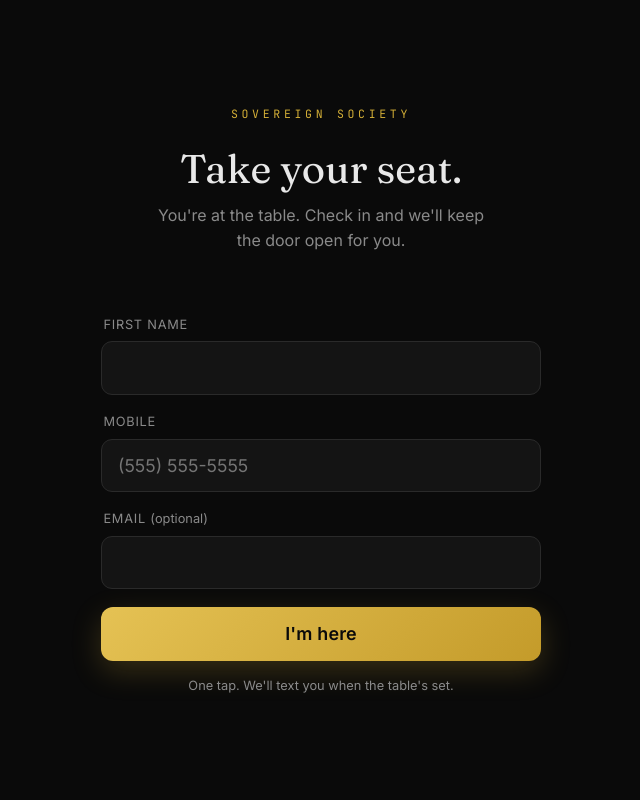
After one commit to kashi-creator/anti-billionaires-app, a Flask app: page /checkin in a window 1280 px wide. The commit adds this page. Shown: the whole page, without its empty margins (319-959 px from the left). Run offline with Flask 3, Linux system fonts and the light colour scheme; some libraries are stand-ins or nearby versions.

Commit message:
door: /checkin attendance capture -> GHL (meetings_attended + hard-close trigger)
Kiosk QR now points at /checkin (was /join). Walk-ins are captured into GHL
BEFORE any pay CTA so guests who use a free meeting and don't buy are no longer
invisible:
- append-only attendance tags (meeting-checkin, sms-opted-in, prospect) that
  never clobber an existing member's stage tag
- incrementing meetings_attended custom field
- used-2-meetings on a non-member's 2nd+ visit -> fires the post-meeting
  hard-close workflow
/join is unchanged (still the email pay-link). Validated live against GHL:
counter 0->1->2 and used-2-meetings applied on visit #2.

```diff
--- a/app.py
+++ b/app.py
@@ -2211,6 +2211,37 @@ def join_checkout():
         return redirect(url_for("join"))
 
 
+# ===== DOOR CHECK-IN (attendance capture) =====
+# The kiosk QR points here. Every walk-in is captured into GHL (attendance +
+# meetings_attended count) BEFORE the join CTA, so guests who use a free meeting
+# and don't pay that night are no longer invisible to the nurture / hard-close.
+
+@app.route("/checkin", methods=["GET"])
+def checkin():
+    """Door check-in landing (the kiosk QR points here)."""
+    return render_template("checkin.html")
+
+
+@app.route("/checkin", methods=["POST"])
+@limiter.limit("60 per minute")
+@require_csrf
+def checkin_submit():
+    """Capture a walk-in -> GHL (attendance + meetings_attended). Returns JSON."""
+    name = (request.form.get("name") or "").strip()
+    phone = (request.form.get("phone") or "").strip()
+    email = (request.form.get("email") or "").strip().lower()
+    if not name or len(name) > 120:
+        return jsonify({"error": "Enter your name."}), 400
+    digits = "".join(ch for ch in phone if ch.isdigit())
+    if len(digits) < 7 or len(phone) > 40:
+        return jsonify({"error": "Enter a valid mobile number."}), 400
+    if email and ("@" not in email or "." not in email or len(email) > 200):
+        return jsonify({"error": "That email doesn't look right."}), 400
+    ghl.register_door_checkin(name=name, phone=phone, email=email or None)
+    first = name.split()[0] if name.split() else name
+    return jsonify({"success": True, "first_name": first})
+
+
 @app.route("/subscription/success", methods=["GET", "POST"])
 @require_csrf
 def subscription_success():
--- /dev/null
+++ b/templates/checkin.html
@@ -0,0 +1,118 @@
+<!DOCTYPE html>
+<html lang="en">
+<head>
+<meta charset="UTF-8">
+<meta name="viewport" content="width=device-width, initial-scale=1.0, maximum-scale=1.0, user-scalable=no, viewport-fit=cover">
+<meta name="theme-color" content="#0A0A0A">
+<title>Check In — Sovereign Society</title>
+<meta name="robots" content="noindex">
+<link rel="icon" type="image/png" href="{{ url_for('static', filename='img/sovereign-logo.png') }}">
+<link rel="apple-touch-icon" href="{{ url_for('static', filename='img/sovereign-logo.png') }}">
+<link rel="preconnect" href="https://fonts.googleapis.com">
+<link rel="preconnect" href="https://fonts.gstatic.com" crossorigin>
+<link href="https://fonts.googleapis.com/css2?family=Fraunces:ital,opsz,wght@0,9..144,300;0,9..144,400;0,9..144,500;0,9..144,600&family=Inter:wght@300;400;500;600&family=JetBrains+Mono:wght@400;500&display=swap" rel="stylesheet">
+<style>
+  :root { --bg:#0A0A0A; --ink:#E8E8E8; --muted:#8A8A8A; --gold:#D4AF37; }
+  * { box-sizing:border-box; margin:0; padding:0; }
+  html, body { background:var(--bg); color:var(--ink); }
+  body {
+    font-family:'Inter',-apple-system,BlinkMacSystemFont,sans-serif;
+    min-height:100vh; min-height:100dvh;
+    display:flex; flex-direction:column; align-items:center; justify-content:center;
+    padding:2.2rem 1.25rem calc(2.2rem + env(safe-area-inset-bottom));
+    line-height:1.55; -webkit-font-smoothing:antialiased;
+  }
+  .wrap { width:100%; max-width:440px; }
+  .brand {
+    font-family:'JetBrains Mono',monospace; font-size:0.72rem; letter-spacing:0.32em;
+    text-transform:uppercase; color:var(--gold); text-align:center; margin-bottom:1.5rem;
+  }
+  h1 {
+    font-family:'Fraunces',Georgia,serif; font-weight:400;
+    font-size:clamp(1.9rem,8vw,2.5rem); line-height:1.14; text-align:center; margin-bottom:0.7rem;
+  }
+  .lede { color:var(--muted); font-size:1rem; text-align:center; margin:0 auto 1.8rem; max-width:34ch; }
+  label { display:block; font-size:0.8rem; letter-spacing:0.06em; text-transform:uppercase; color:var(--muted); margin:0 0 0.4rem 0.15rem; }
+  input {
+    width:100%; background:#141414; border:1px solid #2a2a2a; color:var(--ink);
+    font-size:1.1rem; font-family:inherit; padding:0.95rem 1rem; border-radius:11px;
+    margin-bottom:1.1rem; outline:none; transition:border-color .15s ease;
+  }
+  input:focus { border-color:var(--gold); }
+  .btn {
+    display:block; width:100%; text-align:center; text-decoration:none; border:none; cursor:pointer;
+    background:linear-gradient(135deg,#E5C254,#C49B2A); color:#0A0A0A;
+    font-family:inherit; font-weight:600; font-size:1.12rem; letter-spacing:0.01em;
+    padding:1.05rem 1.25rem; border-radius:12px; box-shadow:0 10px 30px rgba(212,175,55,0.22);
+    transition:transform .15s ease, box-shadow .15s ease;
+  }
+  .btn:active { transform:translateY(1px); }
+  .btn[disabled] { opacity:0.6; cursor:default; }
+  .fine { text-align:center; color:var(--muted); font-size:0.8rem; margin-top:0.9rem; }
+  .err { color:#f5b7b1; text-align:center; font-size:0.9rem; margin-bottom:1rem; min-height:1.1rem; }
+  #done { display:none; text-align:center; }
+  #done h1 { margin-bottom:0.9rem; }
+  #done .sub { color:var(--muted); font-size:1.02rem; margin:0 auto 2rem; max-width:32ch; }
+</style>
+</head>
+<body>
+  <div class="wrap">
+    <div class="brand">Sovereign Society</div>
+
+    <!-- Capture -->
+    <form id="checkin" novalidate>
+      <h1>Take your seat.</h1>
+      <p class="lede">You're at the table. Check in and we'll keep the door open for you.</p>
+      <div class="err" id="err"></div>
+      <input type="hidden" name="csrf_token" value="{{ csrf_token() }}">
+      <label for="name">First name</label>
+      <input id="name" name="name" type="text" autocomplete="given-name" autocapitalize="words" required>
+      <label for="phone">Mobile</label>
+      <input id="phone" name="phone" type="tel" inputmode="tel" autocomplete="tel" placeholder="(555) 555-5555" required>
+      <label for="email">Email <span style="text-transform:none;letter-spacing:0">(optional)</span></label>
+      <input id="email" name="email" type="email" inputmode="email" autocomplete="email">
+      <button class="btn" type="submit" id="submit">I'm here</button>
+      <p class="fine">One tap. We'll text you when the table's set.</p>
+    </form>
+
+    <!-- Confirmation -->
+    <div id="done">
+      <h1 id="welcome">You're in.</h1>
+      <p class="sub">Welcome to the table. Give more than you take.</p>
+      <a class="btn" href="{{ url_for('join') }}">Become a member — $99/mo</a>
+      <p class="fine">Or just enjoy tonight. Join when you're ready.</p>
+    </div>
+  </div>
+
+<script>
+  const form = document.getElementById('checkin');
+  const err = document.getElementById('err');
+  const btn = document.getElementById('submit');
+  form.addEventListener('submit', async (e) => {
+    e.preventDefault();
+    err.textContent = '';
+    btn.disabled = true; btn.textContent = 'Checking you in...';
+    try {
+      const res = await fetch('{{ url_for("checkin_submit") }}', {
+        method: 'POST',
+        headers: { 'X-Requested-With': 'XMLHttpRequest' },
+        body: new FormData(form),
+      });
+      const data = await res.json().catch(() => ({}));
+      if (res.ok && data.success) {
+        if (data.first_name) {
+          document.getElementById('welcome').textContent = "You're in, " + data.first_name + ".";
+        }
+        form.style.display = 'none';
+        document.getElementById('done').style.display = 'block';
+        return;
+      }
+      err.textContent = data.error || 'Something went wrong. Try again.';
+    } catch (_) {
+      err.textContent = 'Network hiccup. Try again.';
+    }
+    btn.disabled = false; btn.textContent = "I'm here";
+  });
+</script>
+</body>
+</html>
--- a/templates/kiosk.html
+++ b/templates/kiosk.html
@@ -92,7 +92,7 @@
   <p class="directive">If you're ready to continue, scan&nbsp;below.</p>
 
   <div class="qr-card">
-    <img src="{{ url_for('static', filename='img/join-qr.png') }}" alt="Scan to continue">
+    <img src="{{ url_for('static', filename='img/checkin-qr.png') }}" alt="Scan to check in">
   </div>
 
 <script>
```
Also changed, not shown: lib/ghl.py (+151 -0 lines), static/img/checkin-qr.png (added).
